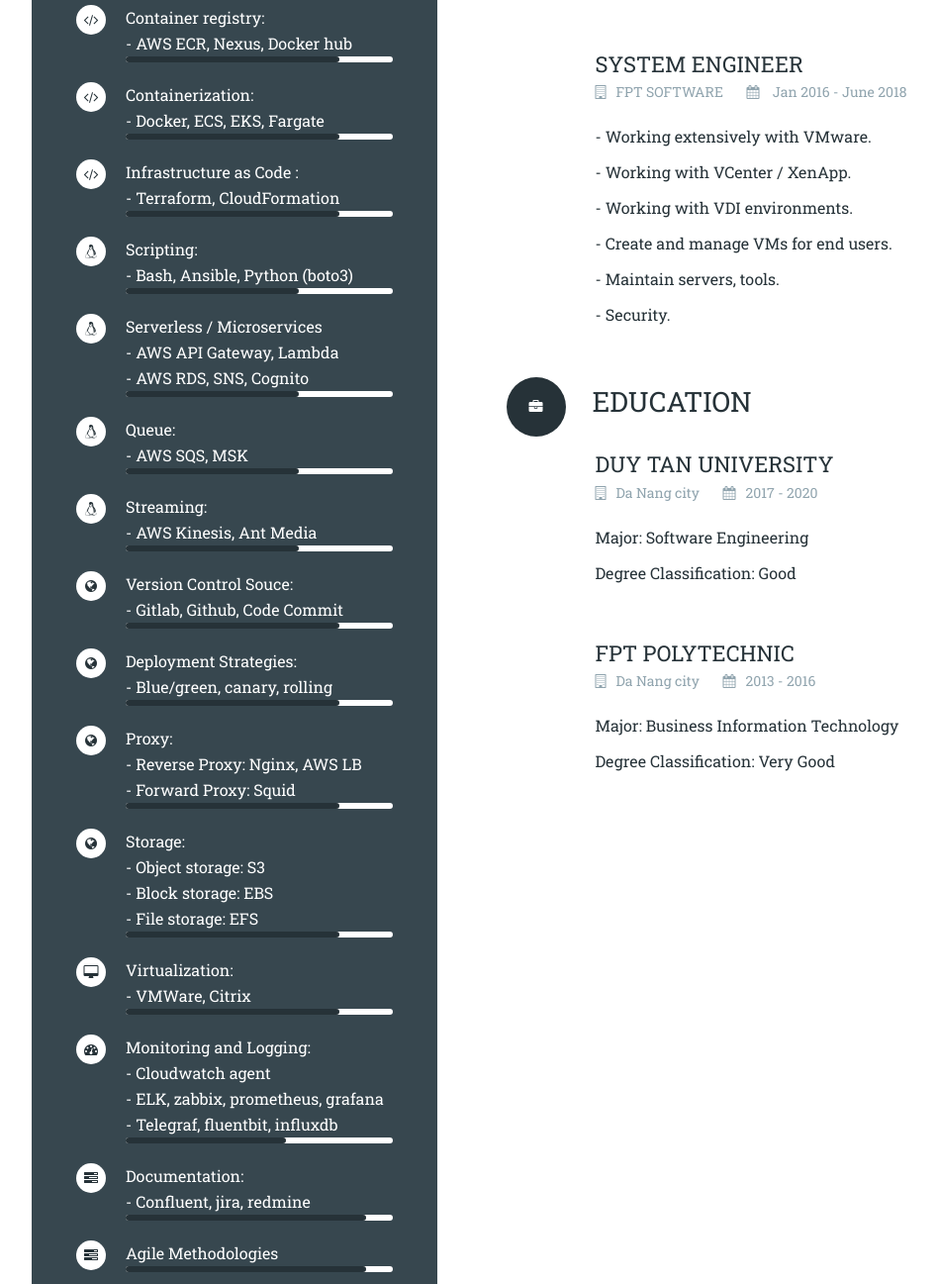
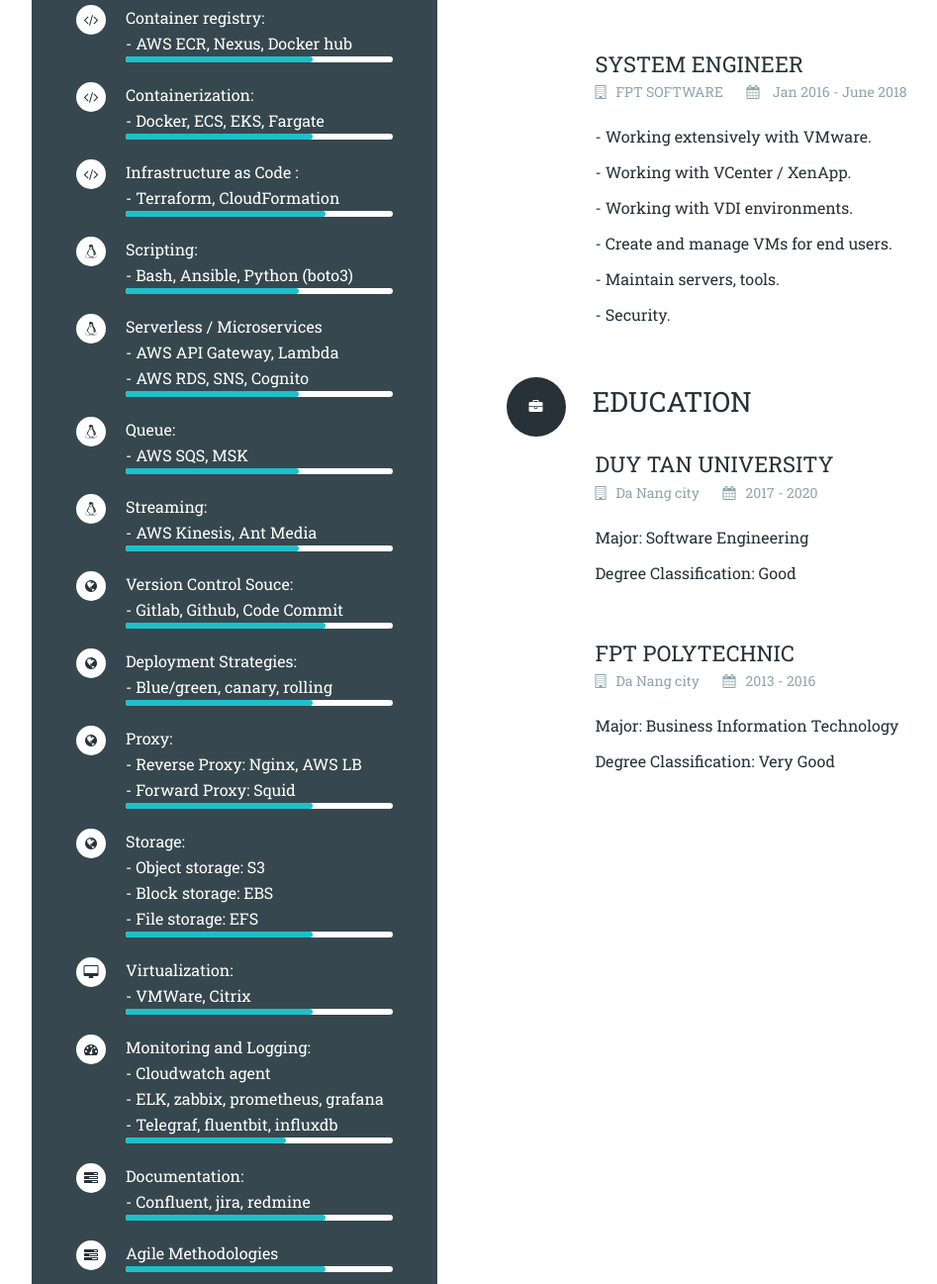
Before and after one commit to huylv95/huylv95.github.io, a plain HTML site: page index.html in a window 1280 px wide. Shown: the part 1783-3080 px from the top of the page at 99% size, without its empty margins (23-970 px from the left). Drawn offline with Linux system fonts and the light colour scheme.

Commit message:
:tada: update index.html

```diff
--- a/assets/css/style.css
+++ b/assets/css/style.css
@@ -169,7 +169,7 @@
 	display: block;
 }
 .progress-bar span {
-	background: #263238;
+	background: #1dc0c8;
 }
 .module--progress li {
 	margin-bottom: 20px;
--- a/index.html
+++ b/index.html
@@ -80,7 +80,7 @@
 							<div class="flex--1">
 								<span> Cloud Computing: </span> </br>
 								<span> - AWS </span>
-								<span class="progress-bar"><span style="width:90%"></span></span>
+								<span class="progress-bar"><span style="width:80%"></span></span>
 							</div>
 						</li>
 						<li class="flex">
@@ -94,7 +94,7 @@
 								<span>- AWS KMS, Secret Manager </span> </br>
 								<span>- AWS Trusted Advisor </span> </br>
 								<span>- AWS Cost explorer </span>
-								<span class="progress-bar"><span style="width:70%"></span></span>
+								<span class="progress-bar"><span style="width:80%"></span></span>
 							</div>
 						</li>
 						<li class="flex">
@@ -122,7 +122,7 @@
 							<div class="flex--1">
 								<span> Container registry:</span> </br>
 								<span> - AWS ECR, Nexus, Docker hub </span>
-								<span class="progress-bar"><span style="width:80%"></span></span>
+								<span class="progress-bar"><span style="width:70%"></span></span>
 							</div>
 						</li>
 						<li class="flex">
@@ -130,7 +130,7 @@
 							<div class="flex--1">
 								<span> Containerization:</span> </br>
 								<span> - Docker, ECS, EKS, Fargate </span>
-								<span class="progress-bar"><span style="width:80%"></span></span>
+								<span class="progress-bar"><span style="width:70%"></span></span>
 							</div>
 						</li>
 
@@ -139,7 +139,7 @@
 							<div class="flex--1">
 								<span> Infrastructure as Code 	: </span> </br>
 								<span> - Terraform, CloudFormation </span>
-								<span class="progress-bar"><span style="width:80%"></span></span>
+								<span class="progress-bar"><span style="width:75%"></span></span>
 							</div>
 						</li>
 						<li class="flex">
@@ -180,7 +180,7 @@
 							<div class="flex--1">
 								<span>Version Control Souce: </span> </br>
 								<span>- Gitlab, Github, Code Commit </span> </br>
-								<span class="progress-bar"><span style="width:80%"></span></span>
+								<span class="progress-bar"><span style="width:75%"></span></span>
 							</div>
 						</li>
 						<li class="flex">
@@ -188,7 +188,7 @@
 							<div class="flex--1">
 								<span>Deployment Strategies: </span> </br>
 								<span>- Blue/green, canary, rolling </span> </br>
-								<span class="progress-bar"><span style="width:80%"></span></span>
+								<span class="progress-bar"><span style="width:70%"></span></span>
 							</div>
 						</li>
 						<li class="flex">
@@ -197,7 +197,7 @@
 								<span> Proxy: </span> </br>
 								<span>- Reverse Proxy: Nginx, AWS LB </span> </br>
 								<span>- Forward Proxy: Squid </span> </br>
-								<span class="progress-bar"><span style="width:80%"></span></span>
+								<span class="progress-bar"><span style="width:70%"></span></span>
 							</div>
 						</li>
 						<li class="flex">
@@ -207,7 +207,7 @@
 								<span>- Object storage: S3 </span> </br>
 								<span>- Block storage: EBS </span> </br>
 								<span>- File storage:  EFS </span>
-								<span class="progress-bar"><span style="width:80%"></span></span>
+								<span class="progress-bar"><span style="width:70%"></span></span>
 							</div>
 						</li>
 						<li class="flex">
@@ -215,7 +215,7 @@
 							<div class="flex--1">
 								<span>Virtualization: </span> </br>
 								<span> - VMWare, Citrix </span>
-								<span class="progress-bar"><span style="width:80%"></span></span>
+								<span class="progress-bar"><span style="width:70%"></span></span>
 							</div>
 						</li>
 
@@ -235,14 +235,14 @@
 							<div class="flex--1">
 								<span>Documentation: </span><br>
 								<span> - Confluent, jira, redmine </span>
-								<span class="progress-bar"><span style="width:90%"></span></span>
+								<span class="progress-bar"><span style="width:75%"></span></span>
 							</div>
 						</li>
 						<li class="flex">
 							<i class="fa fa-tasks circle circle--small circle--white"></i>
 							<div class="flex--1">
 								<span>Agile Methodologies</span>
-								<span class="progress-bar"><span style="width:90%"></span></span>
+								<span class="progress-bar"><span style="width:75%"></span></span>
 							</div>
 						</li>
 					</ul>
```
